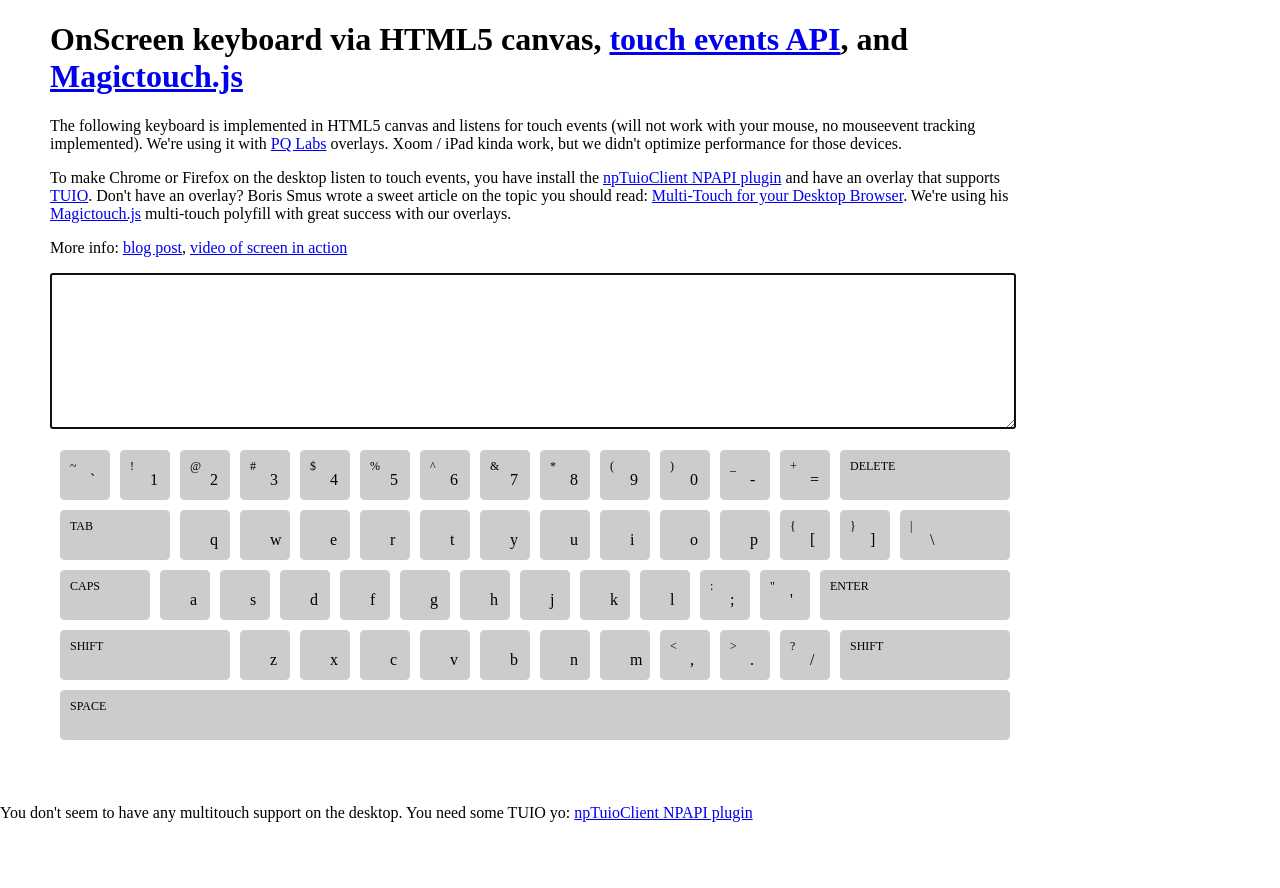
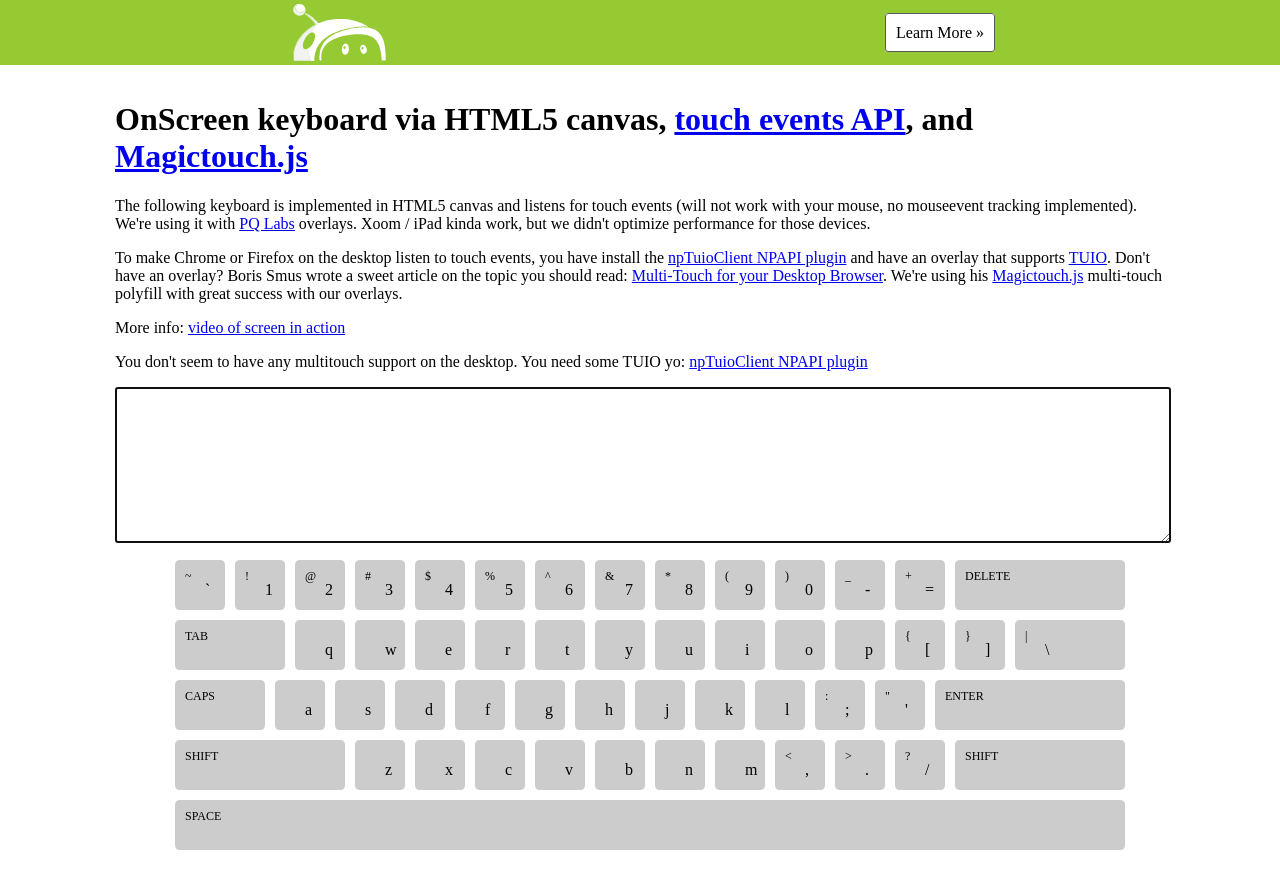
Before and after one commit to justinribeiro/onscreen-keyboard-html5-canvas-multitouch, a plain HTML site: page index.html in a window 1280 px wide. Before the commit the page ends 822 px from the top, so only its background shows below. Drawn offline with Linux system fonts and the light colour scheme.

Commit message:
Fixes and header

```diff
--- a/index.html
+++ b/index.html
@@ -11,31 +11,104 @@
     	<link rel="canonical" href="http://stickmanventures.com/labs/demo/onscreen-keyboard-html5-canvas-multitouch/">
 
 		<style type="text/css">
-			body { margin: 0px; overflow: hidden; }
-			#container {left: 50px; position: absolute; width: 960px;}
+			body { margin: 0px; }
+			#outer {position: relative; margin: auto; max-width: 1050px; margin-top:80px;}
+			#container {position: absolute; height: 500px;}
 			#testArea {width: 100%; height: 150px; font-size: 2em; line-height: 1.5em;}
+			canvas {
+			  top: 30px;
+			  position: absolute;
+			}
+
+	    #sv-lab-header {
+	      position: absolute;
+	      top: 0;
+	      width: 100%;
+	      height: 65px;
+	      background-color: #96CA33;
+	    }
+	    #sv-lab-header div {
+	      min-width: 300px;
+	      text-align: center;
+	    }
+
+	    #sv-logo {
+	      width: 100px;
+	      height: 62px;
+	      background: url(sv-white.svg) no-repeat center center;
+	      background-size: contain;
+	      display: block;
+	      margin: auto;
+	    }
+
+		  .flex-container {
+	       display: -webkit-flex;
+	       display: flex;
+	       -webkit-flex-direction: row /* works with row or column */
+	       flex-direction: row;
+	       -webkit-align-items: center;
+	       align-items: center;
+	       -webkit-justify-content: center;
+	       justify-content: center;
+	    }
+
+	    button, .button {
+	      padding: 10px;
+	      margin: 0 16px;
+	      outline: none;
+	      border: 1px solid rgb(90, 90, 90);
+	      background: #fff;
+	      color: #000;
+	      min-width: 150px;
+	      text-decoration: none;
+	      border-radius: 3px;
+	    }
+
+	    .buttoncolor-ON {
+	      background: #6E9429;
+	    }
+
+	    .buttoncolor-OFF {
+	      background: #AA0000;
+	    }
+
+	    button:active, .button:active {
+	      background: rgb(90, 90, 90);
+	    }
+
+	    button:active:hover, .button:active:hover {
+	      background: rgb(80, 80, 80);
+	    }
 		</style>
 </head>
 
 <body>
+  <div id="sv-lab-header" class="flex-container">
+    <div>
+      <a href="https://www.stickmanventures.com/" id="sv-logo" title="Stickman Ventures"></a>
+    </div>
+    <div></div>
+    <div><a href="https://www.stickmanventures.com/2011/10/22/onscreen-keyboard-implemented-in-html5-canvas-with-multitouch-support-via-touch-events-api-and-magictouch-js/" class="button" title="Learn how we built this">Learn More &raquo;</a></div>
+  </div>
+  <div id="outer">
   	<div id="container">
-		<h1>OnScreen keyboard via HTML5 canvas, <a href="http://dvcs.w3.org/hg/webevents/raw-file/tip/touchevents.html">touch events API</a>, and <a href="https://github.com/borismus/MagicTouch">Magictouch.js</a> <div class="g-plusone"></div></h1>
+  		<h1>OnScreen keyboard via HTML5 canvas, <a href="http://dvcs.w3.org/hg/webevents/raw-file/tip/touchevents.html">touch events API</a>, and <a href="https://github.com/borismus/MagicTouch">Magictouch.js</a></h1>
   		<p>The following keyboard is implemented in HTML5 canvas and listens for touch events (will not work with your mouse, no mouseevent tracking implemented). We're using it with <a href="http://multi-touch-screen.com/">PQ Labs</a> overlays. Xoom / iPad kinda work, but we didn't optimize performance for those devices.</p>
 
   		<p>To make Chrome or Firefox on the desktop listen to touch events, you have install the <a href="https://github.com/fajran/npTuioClient">npTuioClient NPAPI plugin</a> and
   		have an overlay that supports <a href="http://www.tuio.org/">TUIO</a>. Don't have an overlay? Boris Smus wrote a sweet article on the topic you should read: <a href="http://smus.com/multi-touch-browser-patch">Multi-Touch for your Desktop Browser</a>. We're
   		using his <a href="https://github.com/borismus/MagicTouch">Magictouch.js</a> multi-touch polyfill with great success with our overlays.</p>
 
-		<p>More info: <a href="http://blog.stickmanventures.com/2011/10/22/onscreen-keyboard-implemented-in-html5-canvas-with-multitouch-support-via-touch-events-api-and-magictouch-js/">blog post</a>, <a href="http://www.youtube.com/watch?v=tAUSOve8IAc">video of screen in action</a></p>
+  		<p>More info: <a href="http://www.youtube.com/watch?v=tAUSOve8IAc">video of screen in action</a></p>
+
+  		<object id="tuio" type="application/x-tuio"><p>You don't seem to have any multitouch support on the desktop. You need some TUIO yo: <a href="https://github.com/fajran/npTuioClient">npTuioClient NPAPI plugin</a></p></object>
 
   		<form>
   			<textarea id="testArea" autofocus></textarea>
   		</form>
   	</div>
-
   	<canvas id="canvas" width="960" height="360"></canvas>
-
-	<object id="tuio" type="application/x-tuio">You don't seem to have any multitouch support on the desktop. You need some TUIO yo: <a href="https://github.com/fajran/npTuioClient">npTuioClient NPAPI plugin</a> </object>
+  </div>
 
 	<script type="text/javascript" src="magictouch.js"></script>
 	<script type="text/javascript">
@@ -341,8 +414,8 @@
 			var nh = window.innerHeight;
 
 			if ((w != nw) || (h != nh)) {
-				w = nw;
-				h = nh;
+				w = 1100;
+				h = 1100;
 				canvas.style.width = w+'px';
 				canvas.style.height = h+'px';
 				canvas.width = w;
@@ -584,12 +657,6 @@
     s.parentNode.insertBefore(g, s);
    })(document, 'script');
 
-   (function() {
-    	var po = document.createElement('script'); po.type = 'text/javascript'; po.async = true;
-    	po.src = 'https://apis.google.com/js/plusone.js';
-    	var s = document.getElementsByTagName('script')[0]; s.parentNode.insertBefore(po, s);
-  	})();
-
 	</script>
 
 </body>
```
Also changed, not shown: sv-white.svg (added). Lines whose indentation alone changed are shown as unchanged.
